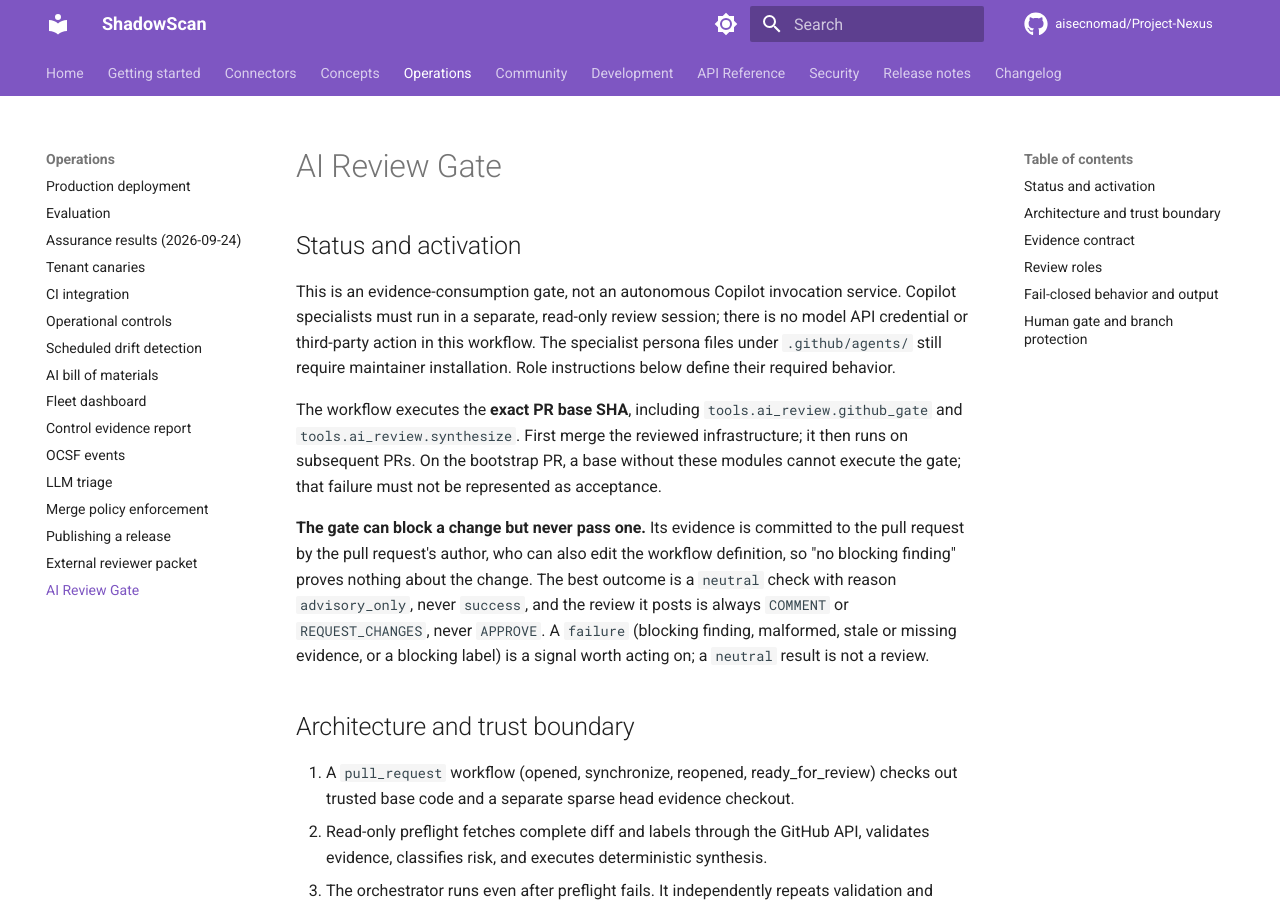
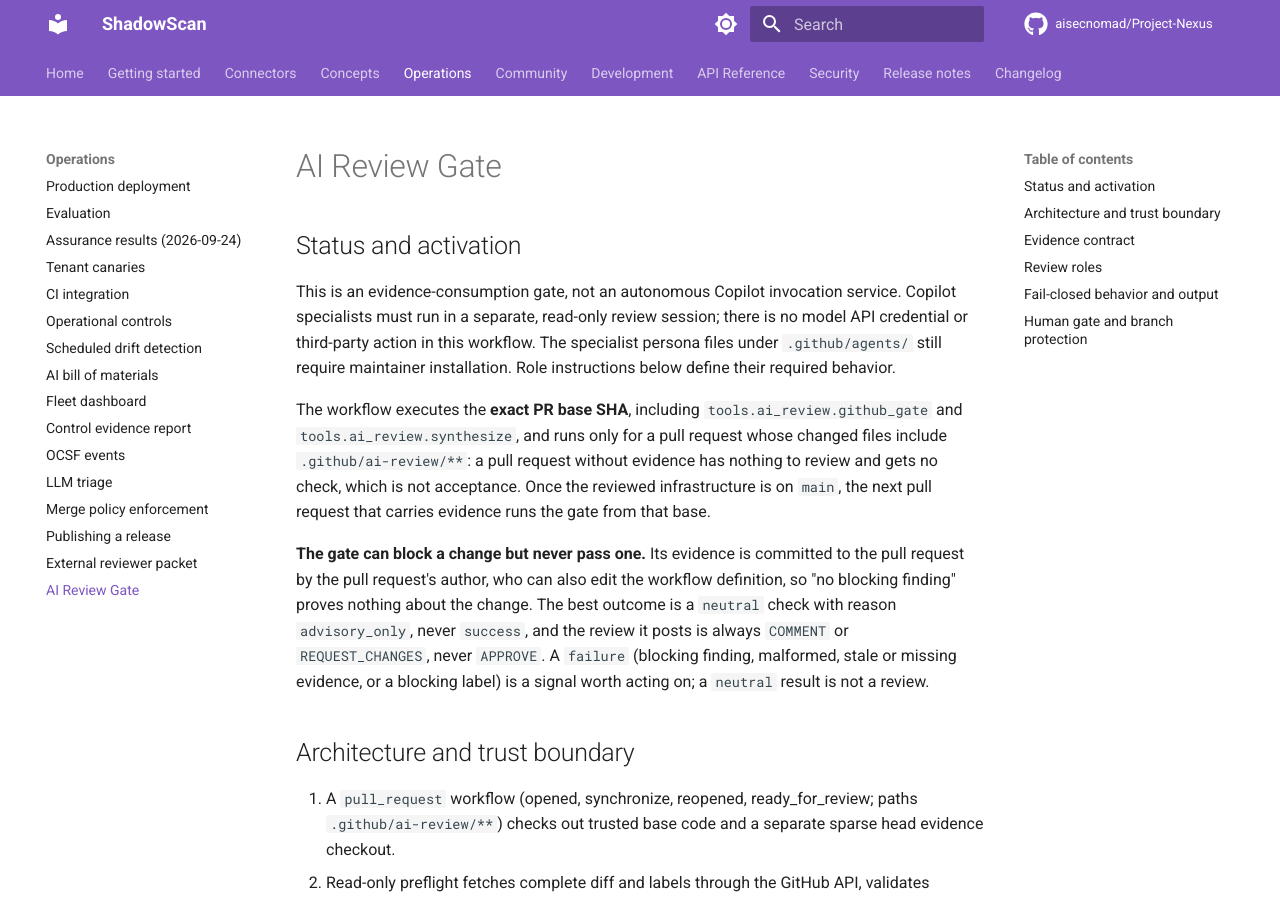
Before and after one commit to aisecnomad/Project-Nexus, an MkDocs documentation site: the page built from docs/security/ai-review-gate.md, in a window 1280 px wide and 900 px high. Built offline with MkDocs 1.6.1 and Material for MkDocs 9.7.7, drawn with Linux system fonts in a browser that asks for light colours; comment, search, counter and statistics services are not loaded.

Commit message:
Run the AI review gate only for pull requests that carry evidence
The gate workflow ran on every pull request. A pull request without
`.github/ai-review/` evidence failed closed on absent evidence, and the
pull request that introduces the gate failed because its base ref has no
`tools.ai_review` modules yet (ModuleNotFoundError in both jobs on #189).
The pull_request trigger now filters on `.github/ai-review/**`, so a pull
request without evidence gets no check at all, which the guide states is
not acceptance, and the first pull request to add evidence runs the gate
from a base that carries the modules.

Co-Authored-By: Claude Fable 5.1 <noreply@anthropic.com>
Claude-Session: https://claude.ai/code/session_01MrP6ELya5YquZQ9LHyT65B
Signed-off-by: Claude <noreply@anthropic.com>

```diff
--- a/docs/security/ai-review-gate.md
+++ b/docs/security/ai-review-gate.md
@@ -9,10 +9,11 @@ The specialist persona files under `.github/agents/` still require maintainer
 installation. Role instructions below define their required behavior.
 
 The workflow executes the **exact PR base SHA**, including
-`tools.ai_review.github_gate` and `tools.ai_review.synthesize`. First merge the
-reviewed infrastructure; it then runs on subsequent PRs.
-On the bootstrap PR, a base without these modules cannot execute the gate;
-that failure must not be represented as acceptance.
+`tools.ai_review.github_gate` and `tools.ai_review.synthesize`, and runs only
+for a pull request whose changed files include `.github/ai-review/**`: a pull
+request without evidence has nothing to review and gets no check, which is not
+acceptance. Once the reviewed infrastructure is on `main`, the next pull
+request that carries evidence runs the gate from that base.
 
 **The gate can block a change but never pass one.** Its evidence is committed
 to the pull request by the pull request's author, who can also edit the
@@ -25,8 +26,9 @@ result is not a review.
 
 ## Architecture and trust boundary
 
-1. A `pull_request` workflow (opened, synchronize, reopened, ready_for_review)
-   checks out trusted base code and a separate sparse head evidence checkout.
+1. A `pull_request` workflow (opened, synchronize, reopened, ready_for_review;
+   paths `.github/ai-review/**`) checks out trusted base code and a separate
+   sparse head evidence checkout.
 2. Read-only preflight fetches complete diff and labels through the GitHub API,
    validates evidence, classifies risk, and executes deterministic synthesis.
 3. The orchestrator runs even after preflight fails. It independently repeats
```
Also changed, not shown: 1 other file.
